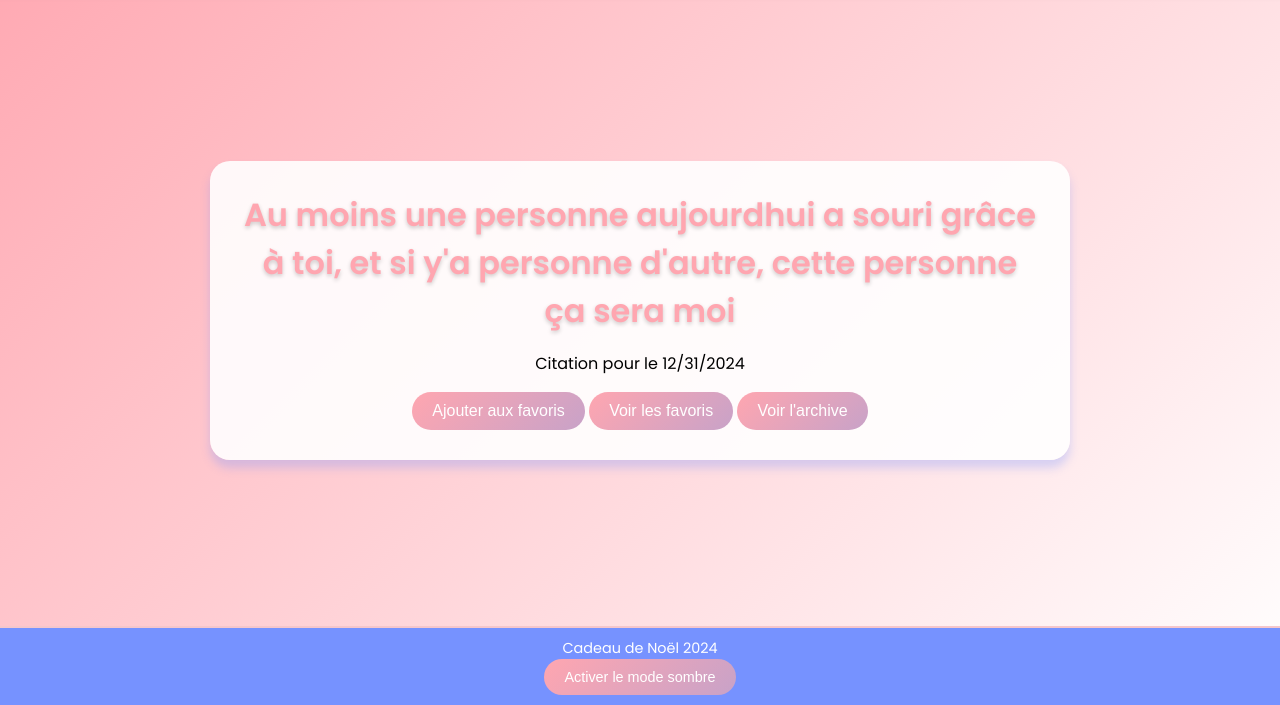
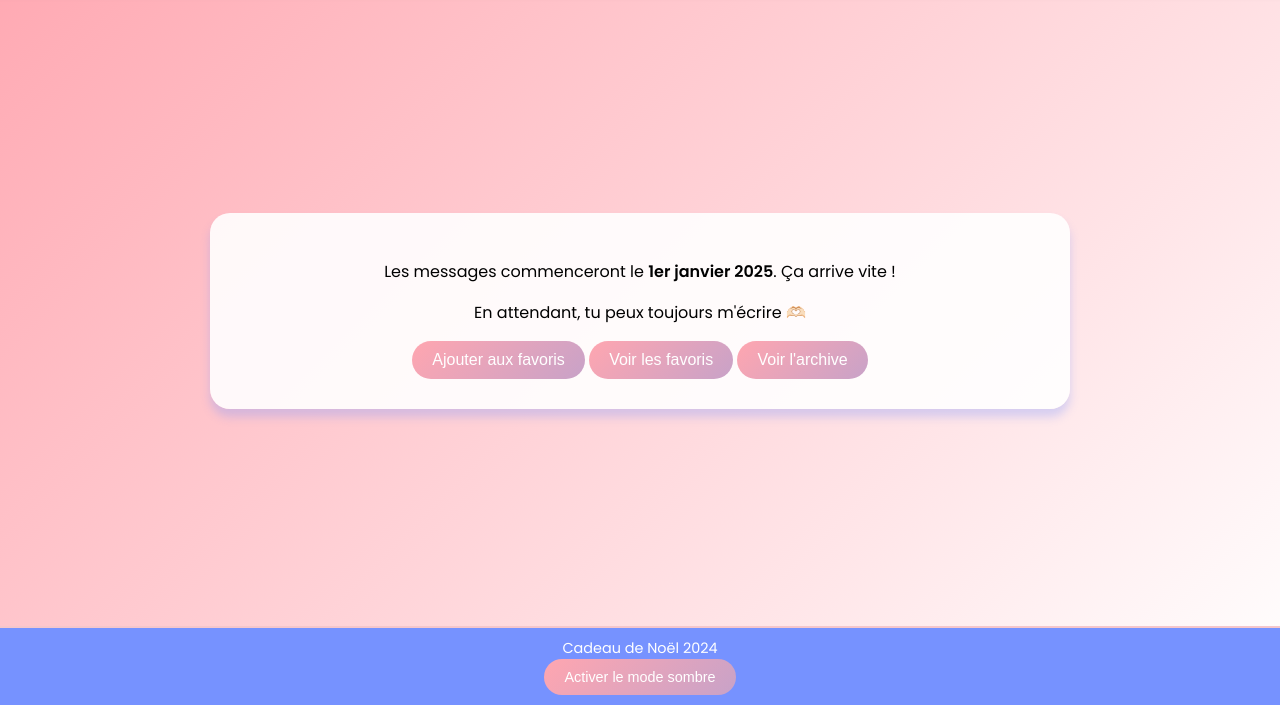
Before and after one commit to raymexee/paulinemoix.github.io, a plain HTML site: page index.html in a window 1280 px wide. Shown: the part 95-800 px from the top of the page. Drawn offline with Linux system fonts and the light colour scheme.

Commit message:
Update index.html

```diff
--- a/index.html
+++ b/index.html
@@ -83,7 +83,7 @@
 
         function getQuoteState(fixedDate = null) {
             const now = fixedDate || new Date();
-            const startDate = new Date('2024-12-31T00:00:00');
+            const startDate = new Date('2024-31-12T00:00:00');
             if (now >= startDate) {
                 return {
                     showQuote: true,
```
